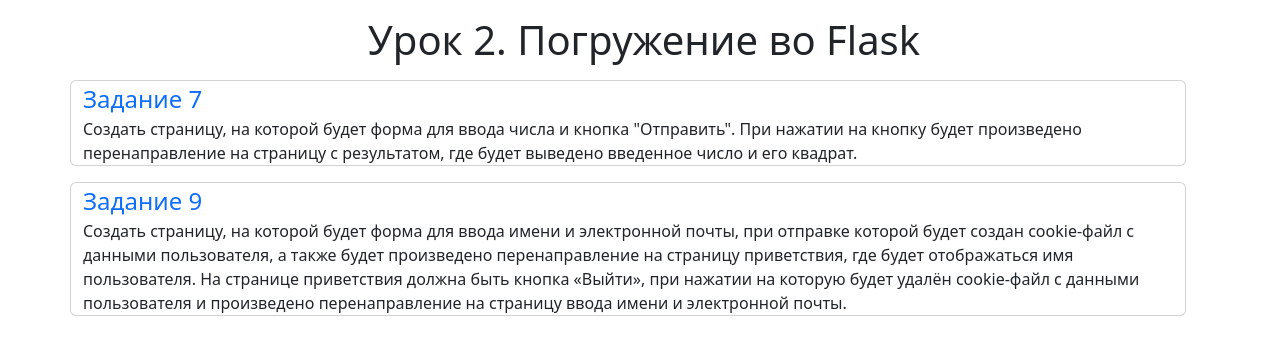
After one commit to igor-rodin/flask-hw, a Flask app: page /lesson-2 in a window 1280 px wide. The commit adds this page. Shown: the top 355 px of the page. Run offline with Flask 3, Linux system fonts and the light colour scheme.

Commit message:
Done template for lesson 2

```diff
--- a/app/__init__.py
+++ b/app/__init__.py
@@ -3,4 +3,5 @@ from flask import Flask
 app = Flask(__name__)
 
 from app import routs
+from app import routs_l2
 from app import fake_data
--- a/app/routs.py
+++ b/app/routs.py
@@ -6,7 +6,14 @@ from app.fake_data import catalog, get_product_by_id
 
 @app.route("/")
 def index():
-    return render_template("index.html", title="Главная", menu_list=site_menu)
+    return render_template(
+        "index.html", caption="Фреймворки Flask и FastAPI (семинары)"
+    )
+
+
+@app.route("/shop")
+def shop():
+    return render_template("shop.html", title="Главная", menu_list=site_menu)
 
 
 @app.route("/products/")
@@ -34,3 +41,10 @@ def get_product(id: int):
 @app.route("/about")
 def about():
     return render_template("about.html", title="О компании", menu_list=site_menu)
+
+
+# @app.route("/lesson-2")
+# def lesson_2():
+#     return render_template(
+#         "lesson-2/lesson-2.html", caption="Урок 2. Погружение во Flask"
+#     )
--- /dev/null
+++ b/app/routs_l2.py
@@ -0,0 +1,9 @@
+from flask import render_template
+from app import app
+
+
+@app.route("/lesson-2")
+def lesson_2():
+    return render_template(
+        "lesson-2/lesson-2.html", caption="Урок 2. Погружение во Flask"
+    )
--- /dev/null
+++ b/app/templates/base_bs.html
@@ -0,0 +1,22 @@
+<!DOCTYPE html>
+<html lang="ru">
+
+<head>
+    <meta charset="UTF-8">
+    <meta name="viewport" content="width=device-width, initial-scale=1.0">
+    <title>Домашние задания по Flask</title>
+    <link href="https://cdn.jsdelivr.net/npm/bootstrap@5.3.0/dist/css/bootstrap.min.css" rel="stylesheet"
+        integrity="sha384-9ndCyUaIbzAi2FUVXJi0CjmCapSmO7SnpJef0486qhLnuZ2cdeRhO02iuK6FUUVM" crossorigin="anonymous">
+</head>
+
+<body>
+    <div class="container">
+        {% block content %}{% endblock %}
+    </div>
+
+    <script src="https://cdn.jsdelivr.net/npm/bootstrap@5.3.0/dist/js/bootstrap.bundle.min.js"
+        integrity="sha384-geWF76RCwLtnZ8qwWowPQNguL3RmwHVBC9FhGdlKrxdiJJigb/j/68SIy3Te4Bkz"
+        crossorigin="anonymous"></script>
+</body>
+
+</html>
--- /dev/null
+++ b/app/templates/lesson-2/lesson-2.html
@@ -0,0 +1,25 @@
+{% extends 'base_bs.html' %}
+
+{% block content%}
+<div class="row col-12">
+    <h1 class="h1 text-center m-3">{{caption}}</h1>
+    <div class="card mb-3">
+        <a href="{{url_for('lesson_2')}}" class="list-group-item link-primary fs-4">Задание 7</a>
+        <p class="card-text">Создать страницу, на которой будет форма для ввода числа и кнопка "Отправить".
+            При нажатии на кнопку будет произведено перенаправление на страницу с результатом, где будет выведено
+            введенное число и
+            его квадрат.</p>
+    </div>
+    <div class="card">
+        <a href="{{url_for('lesson_2')}}" class="list-group-item link-primary fs-4">Задание 9</a>
+        <p class="card-text">Создать страницу, на которой будет форма для ввода имени и электронной почты, при отправке
+            которой будет создан
+            cookie-файл с данными пользователя, а также будет произведено перенаправление на страницу приветствия, где
+            будет
+            отображаться имя пользователя.
+            На странице приветствия должна быть кнопка «Выйти», при нажатии на которую будет удалён cookie-файл с
+            данными
+            пользователя и произведено перенаправление на страницу ввода имени и электронной почты.</p>
+    </div>
+</div>
+{% endblock %}
```
Also changed, not shown: app/templates/index.html (+8 -14 lines), app/templates/shop.html (added, +16 -0 lines), README.md.
